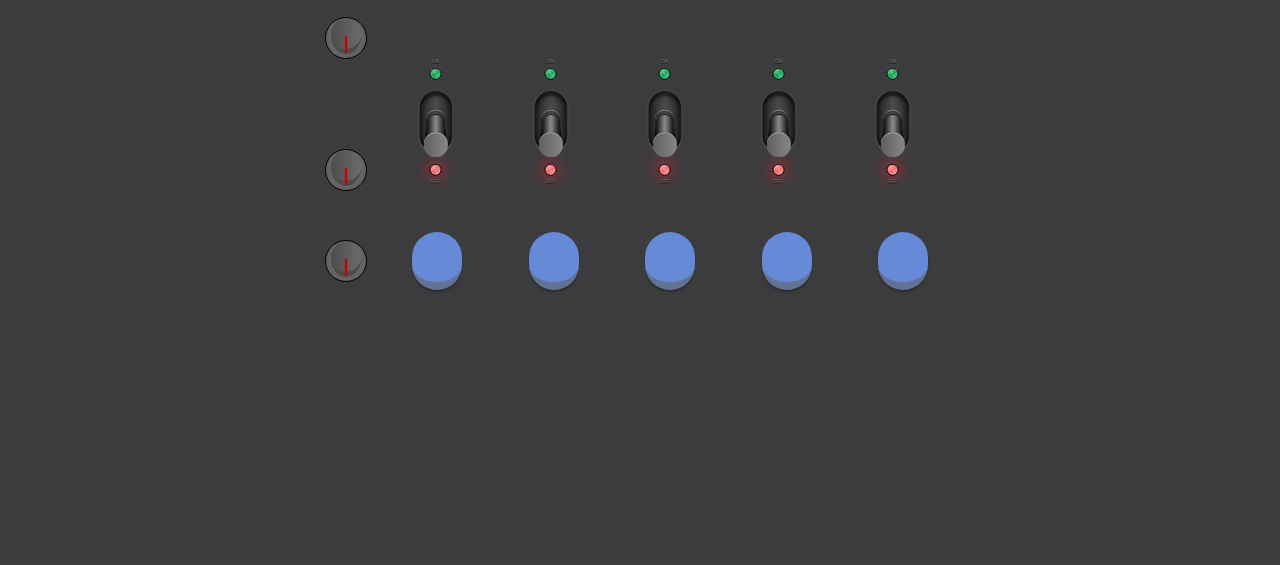
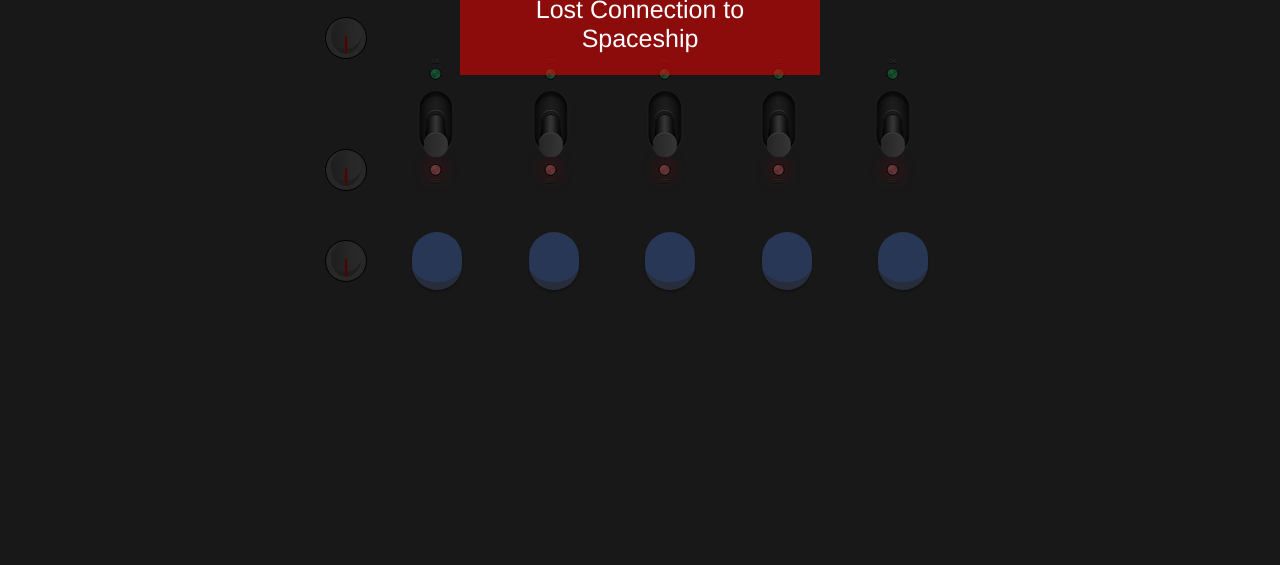
Before and after one commit to chrisl8/ictGameJamWinter2018, a plain HTML site: page index.html in a window 1280 px wide. Shown: the part 265-830 px from the top of the page. Before the commit the page ends 800 px from the top, so only its background shows below. Drawn offline with Linux system fonts and the light colour scheme; no server answers.

Commit message:
more bugfixes

```diff
--- a/index.css
+++ b/index.css
@@ -8,6 +8,32 @@ body {
   font-family: helvetica;
   background: rgb(60,60,62);
   transform-style: preserve-3d;
+  position: relative;
+}
+.error {
+  width: 300px;
+  height: 50px;
+  position: absolute;
+  top: 200px;
+  left: 50%;
+  transform: translate(-50%, 0%);
+  background-color: rgba(255,0,0,0.5);
+  text-align: center;
+  color: white;
+  font-size: 25px;
+  padding: 30px;
+  z-index: 9999;
+  display: none;
+}
+.blackout {
+  width: 100vw;
+  height: 100vh;
+  background-color: rgba(0,0,0,0.6);
+  position: absolute;
+  top:0;
+  left:0;
+  z-index: 999;
+  display: none;
 }
 #title {
   font-size: 35px;
--- a/index.html
+++ b/index.html
@@ -227,5 +227,10 @@
       </div>
     </div>
   </div>
+  <div class="error">
+    Lost Connection to Spaceship
+  </div>
+  <div class="blackout">
+  </div>
   </body>
 </html>
--- a/index.js
+++ b/index.js
@@ -20,15 +20,30 @@ function pollSwitches() {
            }
            catch (ex) {
              console.error("invalid websock message recieved");
+             showError();
            }
            if (json != {}) {
              // console.log(json);
              updateDisplay(json.buttonState);
+             hideError();
            }
       }
   };
+  xhttp.onerror = function() {
+    showError();
+  };
   xhttp.open("GET", "http://172.16.212.69:3000/stations", true);
   xhttp.send();
+}
+
+function showError() {
+  document.getElementsByClassName("error")[0].style.display = "block";
+  document.getElementsByClassName("blackout")[0].style.display = "block";
+}
+
+function hideError() {
+  document.getElementsByClassName("error")[0].style.display = "none";
+  document.getElementsByClassName("blackout")[0].style.display = "none";
 }
 
 function updateDisplay(json) {
```
